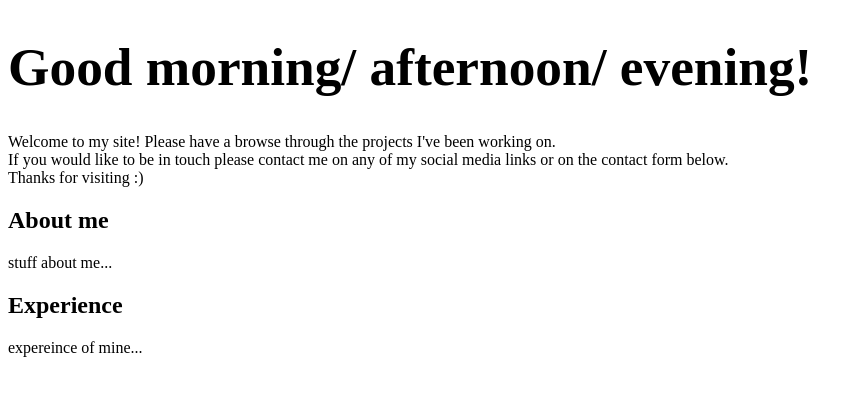
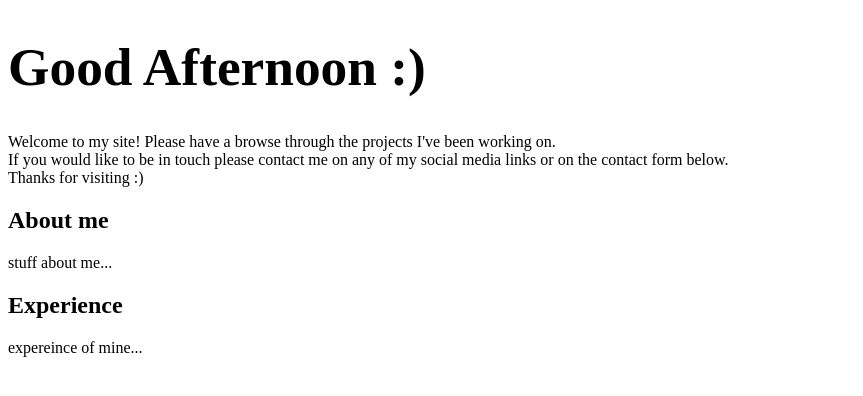
Before and after one commit to shalommoise/my-first-website, a plain HTML site: page index.html in a window 1280 px wide. Shown: the whole page, without its empty margins (0-863 px from the left). Drawn offline with Linux system fonts and the light colour scheme.

Commit message:
Greeting to porfolio homepage can change depending on the time of day

```diff
--- a/index.html
+++ b/index.html
@@ -8,8 +8,19 @@
   </head>
   <body>
     <!-- create a function that will change the heading depending on the time of day -->
-    <h1>Good morning/ afternoon/ evening!</h1>
+    <h1 id="time">
+      "Hello there :)"
+    </h1>
+    <script>
+      const whatTimeIsit = () => {
+        let time = Number(Date().split(" ")[4].split(":")[0]);
 
+        if (time >= 0 && time < 12) return "Good Morning :)";
+        else if (time >= 12 && time < 17) return "Good Afternoon :)";
+        else if (time >= 17 && time < 23) return "Good Evening :)";
+      };
+      document.getElementById("time").innerHTML = whatTimeIsit();
+    </script>
     <p>
       Welcome to my site! Please have a browse through the projects I've been
       working on.<br />
```
